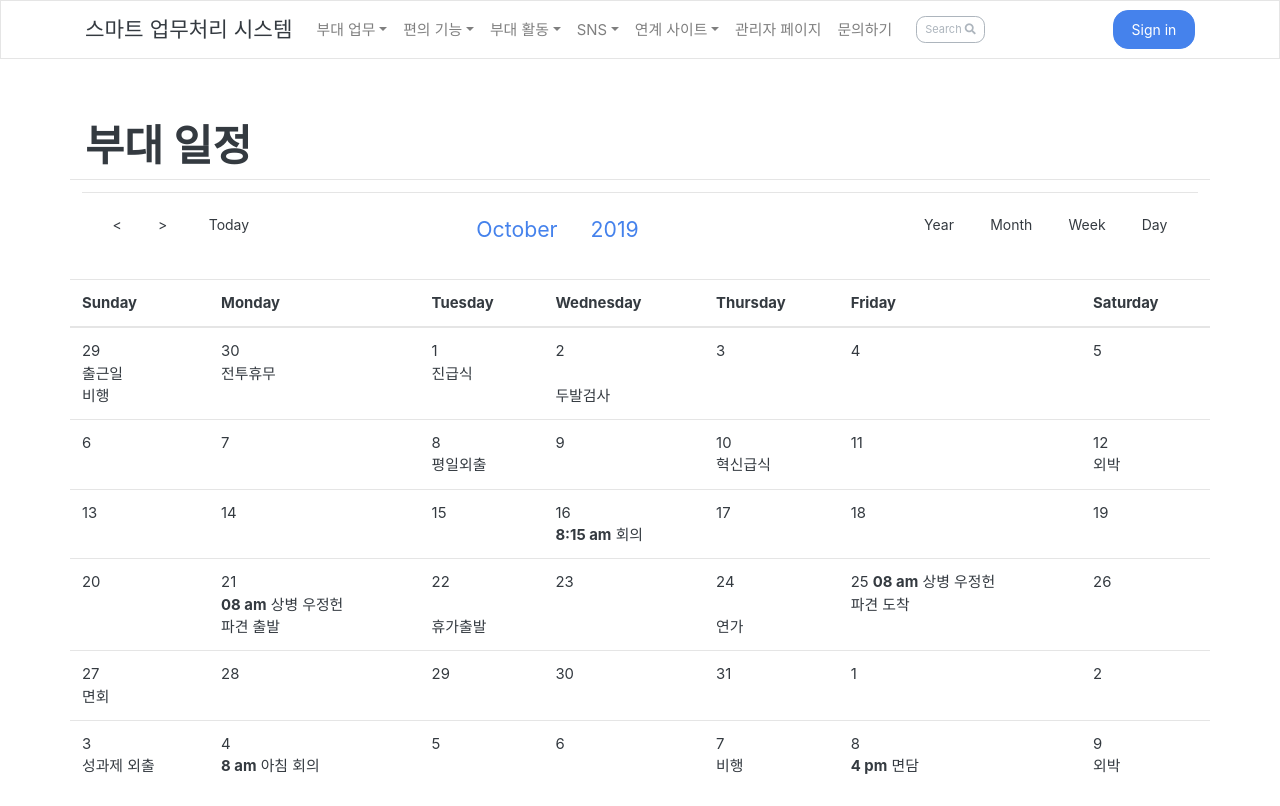
After one commit to WooJeongHeon/SmartWork, a Django app: page /schedule/ in a window 1280 px wide. The commit adds this page. Run offline with Django 3.2, Linux system fonts and the light colour scheme; data that the repository does not hold is empty; parts of the project's set-up code (start-up, migrations or seed data) failed here and were passed over; some libraries are stand-ins or nearby versions.

Commit message:
made schedule front-end
Signed-off-by: JeongHeon Woo <email@woojeongheon.com>

```diff
--- a/MainPages/templates/about_me.html
+++ b/MainPages/templates/about_me.html
@@ -30,4 +30,6 @@
         </div>
     </div>
 </div>
+  <!-- Footer -->
+    {% include 'basecamp/footer.html' %}
 {% endblock %}
--- /dev/null
+++ b/MainPages/templates/schedule.html
@@ -0,0 +1,233 @@
+{% extends 'basecamp/base_full.html' %} {% load static %} {% block title %}Smart Work - 부대 일정{% endblock %} {% block description %}
+<meta name="description" content="부대 일정 보기"> {% endblock %} {% block content %}
+<div class="container theme-showcase">
+    <h1>부대 일정</h1>
+    <div id="holder" class="row">
+        <table class="calendar-table table table-condensed table-tight">
+            <thead>
+                <tr>
+                    <td colspan="7" style="text-align: center">
+                        <table style="white-space: nowrap; width: 100%">
+                            <tbody>
+                                <tr>
+                                    <td style="text-align: left;">
+                                        <span class="btn-group">
+                                            <button class="js-cal-prev btn btn-default">&lt;</button>
+                                            <button class="js-cal-next btn btn-default">&gt;</button>
+                                        </span>
+                                        <button class="js-cal-option btn btn-default active" data-date="2019-10-22T08:08:11.092Z" data-mode="month">Today</button>
+                                    </td>
+                                    <td>
+                                        <span class="btn-group btn-group-lg">
+                                            <button class="js-cal-option btn btn-link" data-mode="year">October</button>
+                                            <button class="js-cal-years btn btn-link">2019</button>
+                                        </span>
+                                    </td>
+                                    <td style="text-align: right">
+                                        <span class="btn-group">
+                                            <button class="js-cal-option btn btn-default " data-mode="year">Year</button>
+                                            <button class="js-cal-option btn btn-default active" data-mode="month">Month</button>
+                                            <button class="js-cal-option btn btn-default " data-mode="week">Week</button>
+                                            <button class="js-cal-option btn btn-default " data-mode="day">Day</button>
+                                        </span>
+                                    </td>
+                                </tr>
+                            </tbody>
+                        </table>
+                    </td>
+                </tr>
+            </thead>
+            <thead>
+                <tr class="c-weeks">
+                    <th class="c-name"> Sunday </th>
+                    <th class="c-name"> Monday </th>
+                    <th class="c-name"> Tuesday </th>
+                    <th class="c-name"> Wednesday </th>
+                    <th class="c-name"> Thursday </th>
+                    <th class="c-name"> Friday </th>
+                    <th class="c-name"> Saturday </th>
+                </tr>
+            </thead>
+            <tbody>
+                <tr>
+                    <td class="calendar-day outside _2019_9_29  c-sunday js-cal-option" data-date="2019-09-28T15:00:00.000Z">
+                        <div class="date">29</div>
+                        <div class="event begin end" title="All Day Event" data-index="279">출근일</div>
+                        <div class="event begin end" title="Meeting" data-index="280">비행</div>
+                    </td>
+                    <td class="calendar-day outside _2019_9_30   js-cal-option" data-date="2019-09-29T15:00:00.000Z">
+                        <div class="date">30</div>
+                        <div class="event all-day begin end" title="Repeating Event" data-index="281">전투휴무</div>
+                    </td>
+                    <td class="calendar-day current _2019_10_1   js-cal-option" data-date="2019-09-30T15:00:00.000Z">
+                        <div class="date">1</div>
+                        <div class="event begin" title="Date" data-index="282">진급식</div>
+                    </td>
+                    <td class="calendar-day current _2019_10_2   js-cal-option" data-date="2019-10-01T15:00:00.000Z">
+                        <div class="date">2</div>
+                        <div class="event" title="Date" data-index="282">&nbsp;</div>
+                        <div class="event begin end" title="Date" data-index="283">두발검사</div>
+                    </td>
+                    <td class="calendar-day current _2019_10_3   js-cal-option" data-date="2019-10-02T15:00:00.000Z">
+                        <div class="date">3</div>
+                        <div class="event" title="Date" data-index="282">&nbsp;</div>
+                    </td>
+                    <td class="calendar-day current _2019_10_4   js-cal-option" data-date="2019-10-03T15:00:00.000Z">
+                        <div class="date">4</div>
+                        <div class="event end" title="Date" data-index="282">&nbsp;</div>
+                    </td>
+                    <td class="calendar-day current _2019_10_5  c-saturday js-cal-option" data-date="2019-10-04T15:00:00.000Z">
+                        <div class="date">5</div>
+                    </td>
+                </tr>
+                <tr>
+                    <td class="calendar-day current _2019_10_6  c-sunday js-cal-option" data-date="2019-10-05T15:00:00.000Z">
+                        <div class="date">6</div>
+                    </td>
+                    <td class="calendar-day current _2019_10_7   js-cal-option" data-date="2019-10-06T15:00:00.000Z">
+                        <div class="date">7</div>
+                    </td>
+                    <td class="calendar-day current _2019_10_8   js-cal-option" data-date="2019-10-07T15:00:00.000Z">
+                        <div class="date">8</div>
+                        <div class="event begin" title="Date" data-index="284">평일외출</div>
+                    </td>
+                    <td class="calendar-day current _2019_10_9   js-cal-option" data-date="2019-10-08T15:00:00.000Z">
+                        <div class="date">9</div>
+                        <div class="event end" title="Date" data-index="284">&nbsp;</div>
+                    </td>
+                    <td class="calendar-day current _2019_10_10   js-cal-option" data-date="2019-10-09T15:00:00.000Z">
+                        <div class="date">10</div>
+                        <div class="event begin" title="Birthday Party" data-index="285">혁신급식</div>
+                    </td>
+                    <td class="calendar-day current _2019_10_11   js-cal-option" data-date="2019-10-10T15:00:00.000Z">
+                        <div class="date">11</div>
+                        <div class="event end" title="Birthday Party" data-index="285">&nbsp;</div>
+                    </td>
+                    <td class="calendar-day current _2019_10_12  c-saturday js-cal-option" data-date="2019-10-11T15:00:00.000Z">
+                        <div class="date">12</div>
+                        <div class="event begin end" title="All Day Event" data-index="286">외박</div>
+                    </td>
+                </tr>
+                <tr>
+                    <td class="calendar-day current _2019_10_13  c-sunday js-cal-option" data-date="2019-10-12T15:00:00.000Z">
+                        <div class="date">13</div>
+                    </td>
+                    <td class="calendar-day current _2019_10_14   js-cal-option" data-date="2019-10-13T15:00:00.000Z">
+                        <div class="date">14</div>
+                    </td>
+                    <td class="calendar-day current _2019_10_15   js-cal-option" data-date="2019-10-14T15:00:00.000Z">
+                        <div class="date">15</div>
+                    </td>
+                    <td class="calendar-day current _2019_10_16   js-cal-option" data-date="2019-10-15T15:00:00.000Z">
+                        <div class="date">16</div>
+                        <div class="event begin" title="Date" data-index="287">
+                            <strong>8:15 am</strong> 회의</div>
+                        <div class="event begin end" title="Repeating Event" data-index="288">
+                            </div>
+                    </td>
+                    <td class="calendar-day current _2019_10_17   js-cal-option" data-date="2019-10-16T15:00:00.000Z">
+                        <div class="date">17</div>
+                        <div class="event" title="Date" data-index="287">&nbsp;</div>
+                    </td>
+                    <td class="calendar-day current _2019_10_18   js-cal-option" data-date="2019-10-17T15:00:00.000Z">
+                        <div class="date">18</div>
+                        <div class="event end" title="Date" data-index="287">&nbsp;</div>
+                    </td>
+                    <td class="calendar-day current _2019_10_19  c-saturday js-cal-option" data-date="2019-10-18T15:00:00.000Z">
+                        <div class="date">19</div>
+                    </td>
+                </tr>
+                <tr>
+                    <td class="calendar-day current _2019_10_20  c-sunday js-cal-option" data-date="2019-10-19T15:00:00.000Z">
+                        <div class="date">20</div>
+                    </td>
+                    <td class="calendar-day current _2019_10_21   js-cal-option" data-date="2019-10-20T15:00:00.000Z">
+                        <div class="date">21</div>
+                        <div class="event begin" title="Birthday Party" data-index="289">
+                            <strong>08 am</strong> 상병 우정헌<br>파견 출발</div>
+                    </td>
+                    <td class="calendar-day current _2019_10_22 selected  js-cal-option today" data-date="2019-10-21T15:00:00.000Z">
+                        <div class="date">22</div>
+                        <div class="event" title="Birthday Party" data-index="289">&nbsp;</div>
+                        <div class="event begin end" title="Meeting" data-index="290">휴가출발</div>
+                    </td>
+                    <td class="calendar-day current _2019_10_23   js-cal-option" data-date="2019-10-22T15:00:00.000Z">
+                        <div class="date">23</div>
+                        <div class="event" title="Birthday Party" data-index="289">&nbsp;</div>
+                    </td>
+                    <td class="calendar-day current _2019_10_24   js-cal-option" data-date="2019-10-23T15:00:00.000Z">
+                        <div class="date">24</div>
+                        <div class="event" title="Birthday Party" data-index="289">&nbsp;</div>
+                        <div class="event begin end" title="Meeting" data-index="291">연가</div>
+                    </td>
+                    <td class="calendar-day current _2019_10_25   js-cal-option" data-date="2019-10-24T15:00:00.000Z">
+                        <div class="date">25
+                        <strong>08 am</strong> 상병 우정헌<br>파견 도착</div>
+                    </td>
+                    <td class="calendar-day current _2019_10_26  c-saturday js-cal-option" data-date="2019-10-25T15:00:00.000Z">
+                        <div class="date">26</div>
+                    </td>
+                </tr>
+                <tr>
+                    <td class="calendar-day current _2019_10_27  c-sunday js-cal-option" data-date="2019-10-26T15:00:00.000Z">
+                        <div class="date">27</div>
+                        <div class="event begin" title="Birthday Party" data-index="292">면회</div>
+                    </td>
+                    <td class="calendar-day current _2019_10_28   js-cal-option" data-date="2019-10-27T15:00:00.000Z">
+                        <div class="date">28</div>
+                        <div class="event" title="Birthday Party" data-index="292">&nbsp;</div>
+                    </td>
+                    <td class="calendar-day current _2019_10_29   js-cal-option" data-date="2019-10-28T15:00:00.000Z">
+                        <div class="date">29</div>
+                        <div class="event" title="Birthday Party" data-index="292">&nbsp;</div>
+                    </td>
+                    <td class="calendar-day current _2019_10_30   js-cal-option" data-date="2019-10-29T15:00:00.000Z">
+                        <div class="date">30</div>
+                        <div class="event end" title="Birthday Party" data-index="292">&nbsp;</div>
+                    </td>
+                    <td class="calendar-day current _2019_10_31   js-cal-option" data-date="2019-10-30T15:00:00.000Z">
+                        <div class="date">31</div>
+                    </td>
+                    <td class="calendar-day outside _2019_11_1   js-cal-option" data-date="2019-10-31T15:00:00.000Z">
+                        <div class="date">1</div>
+                    </td>
+                    <td class="calendar-day outside _2019_11_2  c-saturday js-cal-option" data-date="2019-11-01T15:00:00.000Z">
+                        <div class="date">2</div>
+                    </td>
+                </tr>
+                <tr>
+                    <td class="calendar-day outside _2019_11_3  c-sunday js-cal-option" data-date="2019-11-02T15:00:00.000Z">
+                        <div class="date">3</div>
+                        <div class="event begin end" title="Training" data-index="293">성과제 외출</div>
+                    </td>
+                    <td class="calendar-day outside _2019_11_4   js-cal-option" data-date="2019-11-03T15:00:00.000Z">
+                        <div class="date">4</div>
+                        <div class="event begin end" title="Training" data-index="294">
+                            <strong>8 am</strong> 아침 회의</div>
+                    </td>
+                    <td class="calendar-day outside _2019_11_5   js-cal-option" data-date="2019-11-04T15:00:00.000Z">
+                        <div class="date">5</div>
+                    </td>
+                    <td class="calendar-day outside _2019_11_6   js-cal-option" data-date="2019-11-05T15:00:00.000Z">
+                        <div class="date">6</div>
+                    </td>
+                    <td class="calendar-day outside _2019_11_7   js-cal-option" data-date="2019-11-06T15:00:00.000Z">
+                        <div class="date">7</div>
+                        <div class="event all-day begin end" title="All Day Event" data-index="295">비행</div>
+                    </td>
+                    <td class="calendar-day outside _2019_11_8   js-cal-option" data-date="2019-11-07T15:00:00.000Z">
+                        <div class="date">8</div>
+                        <div class="event begin end" title="Ms. Tubbs" data-index="296">
+                            <strong>4 pm</strong> 면담</div>
+                    </td>
+                    <td class="calendar-day outside _2019_11_9  c-saturday js-cal-option" data-date="2019-11-08T15:00:00.000Z">
+                        <div class="date">9</div>
+                        <div class="event all-day begin end" title="Training" data-index="297">외박</div>
+                    </td>
+                </tr>
+            </tbody>
+        </table>
+    </div>
+</div>
+
+{% endblock %}
--- a/MainPages/urls.py
+++ b/MainPages/urls.py
@@ -18,6 +18,7 @@ from . import views
 
 urlpatterns = [
     path('about_me/', views.about_me),
+    path('schedule/', views.schedule),
     path('', views.index),
     # path('robots.txt/', views.robots),
 
--- a/MainPages/views.py
+++ b/MainPages/views.py
@@ -26,6 +26,17 @@ def about_me(request):
 		context
 	)
 
+def schedule(request):
+	msgboards = MsgBoards.objects.all()
+	context = {'msgboards':msgboards}
+	context['category_list'] = Category.objects.all()
+
+	return render(
+		request,
+		'schedule.html',
+		context
+	)
+
 
 
 # def robots(request):
--- a/basecamp/templates/basecamp/navbar.html
+++ b/basecamp/templates/basecamp/navbar.html
@@ -10,8 +10,8 @@
                 <li class="nav-item dropdown">
                     <a class="nav-link dropdown-toggle" data-toggle="dropdown" href="#" role="button" aria-haspopup="true" aria-expanded="false">부대 업무</a>
                     <div class="dropdown-menu" x-placement="bottom-start" style="position: absolute; will-change: transform; top: 0px; left: 0px; transform: translate3d(0px, 48px, 0px);">
-                        <a class="dropdown-item" href="#">부대 일정</a>
-                        <a class="dropdown-item" href="#">휴가 관리</a>
+                        <a class="dropdown-item" href="/schedule/">부대 일정</a>
+                        <a class="dropdown-item" href="/admin/admin_tools/">휴가 관리</a>
                         <a class="dropdown-item" href="#">근무 관리</a>
                         <a class="dropdown-item" href="#">인원 현황</a>
                         <a class="dropdown-item" href="#">부대 운영일지</a>
```
Also changed, not shown: AdminPages/templates/admin_tools.html (+2 -27 lines), README.md.
